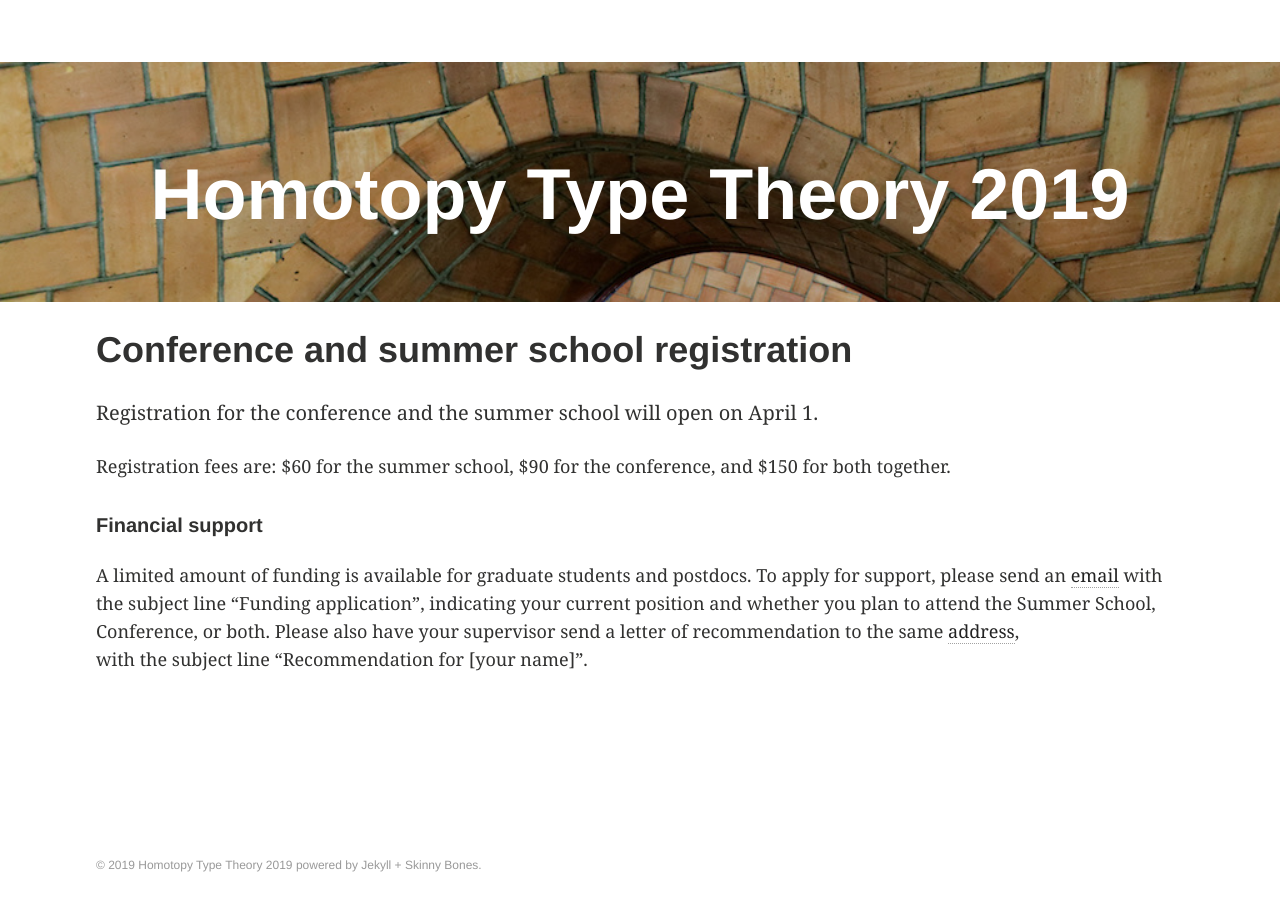
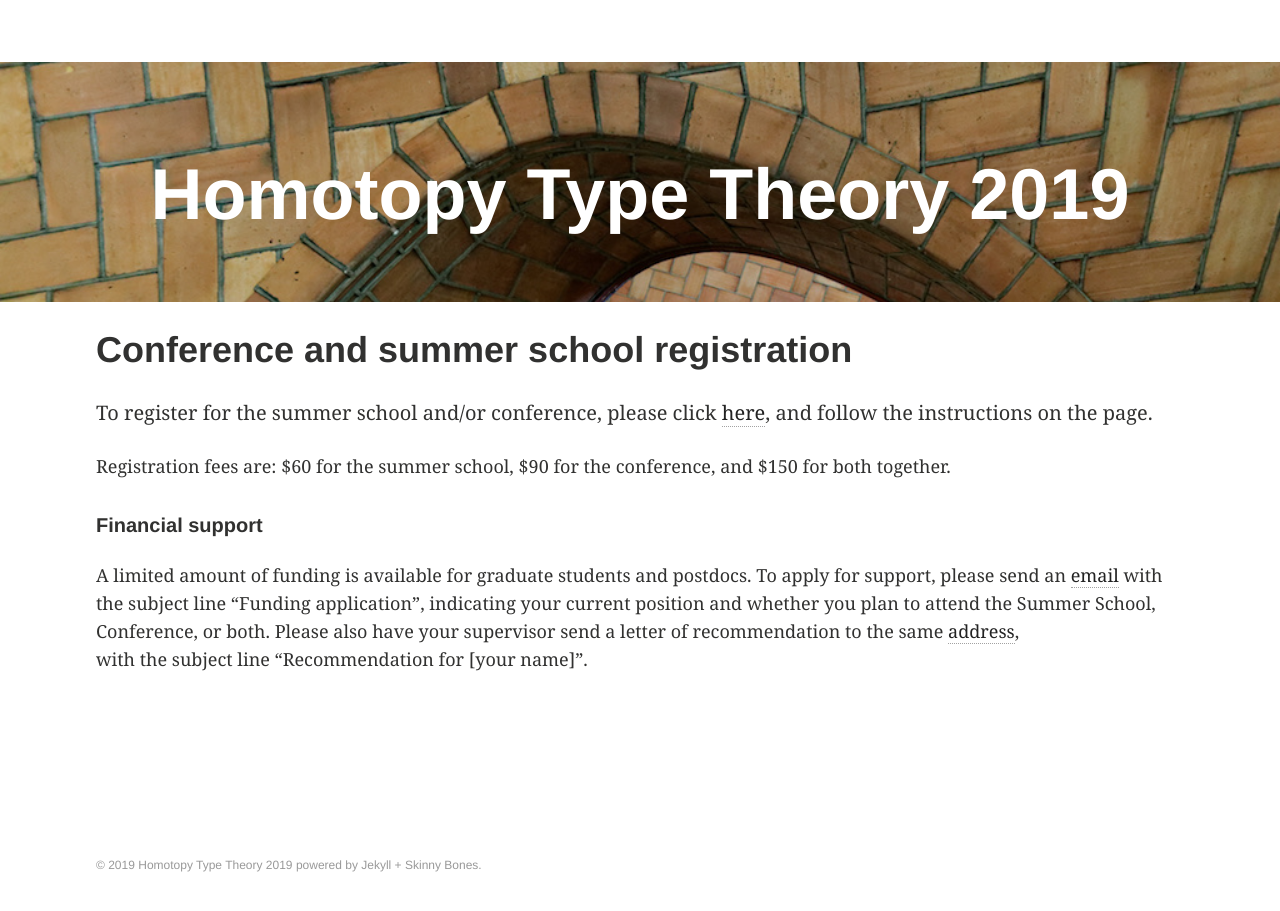
Before and after one commit to HoTT/HoTT-2019, a Jekyll site: the page built from registration.md, in a window 1280 px wide, cut to the strip 130-1081 px from the top of the page. Shown: the top 911 px of the strip. Built offline with Jekyll 4.4.1, drawn with Linux system fonts in a browser that asks for light colours.

Commit message:
put registration link online

```diff
--- a/registration.md
+++ b/registration.md
@@ -4,7 +4,8 @@ permalink: /registration/
 title: "Conference and summer school registration"
 ---
 
-Registration for the conference and the summer school will open on April 1.
+To register for the summer school and/or conference, please click
+[here](https://starrez.housing.cmu.edu/StarRezPortalConference/go/Conferences/HoTT2019), and follow the instructions on the page.
 
 Registration fees are: $60 for the summer school, $90 for the conference, and
 $150 for both together.
```
